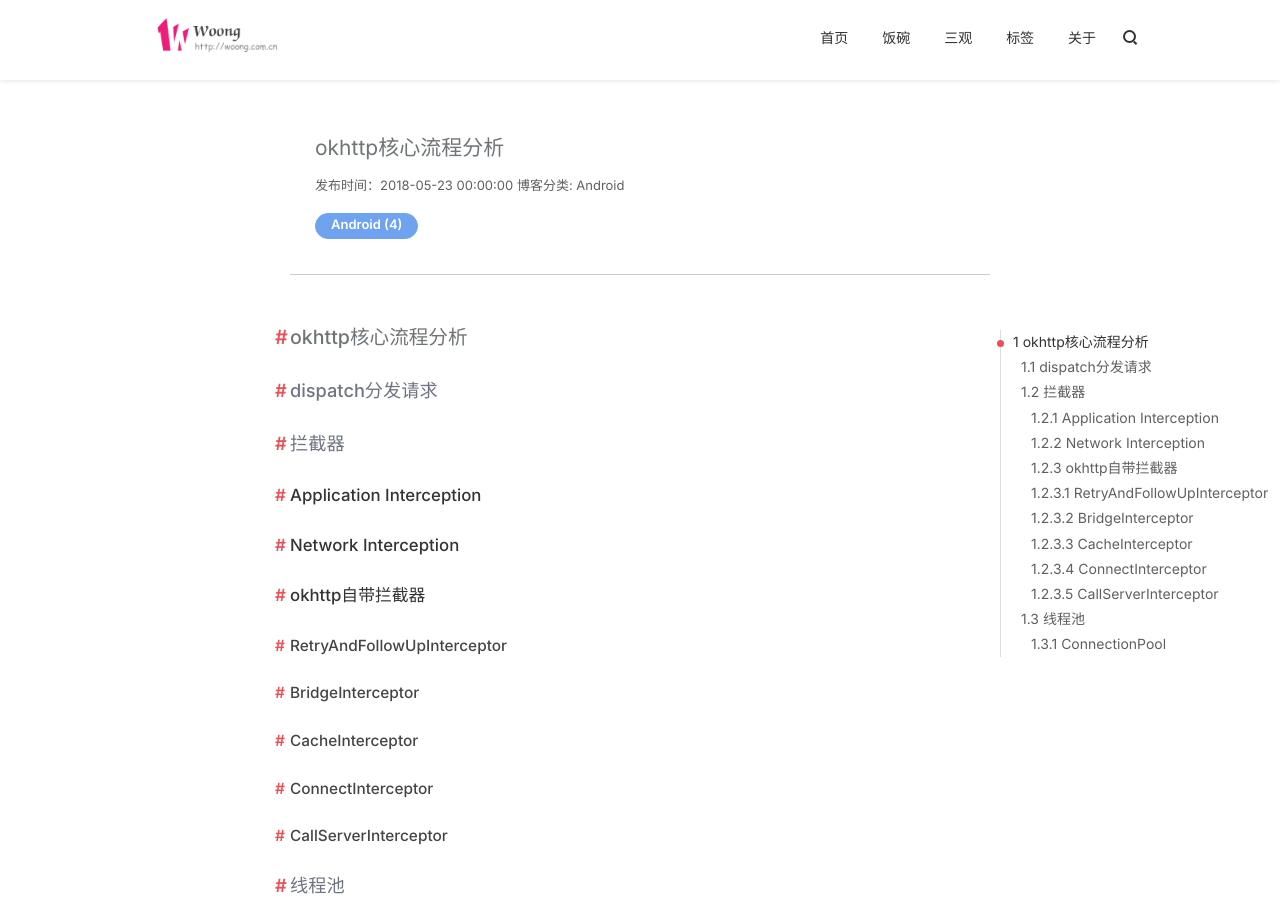
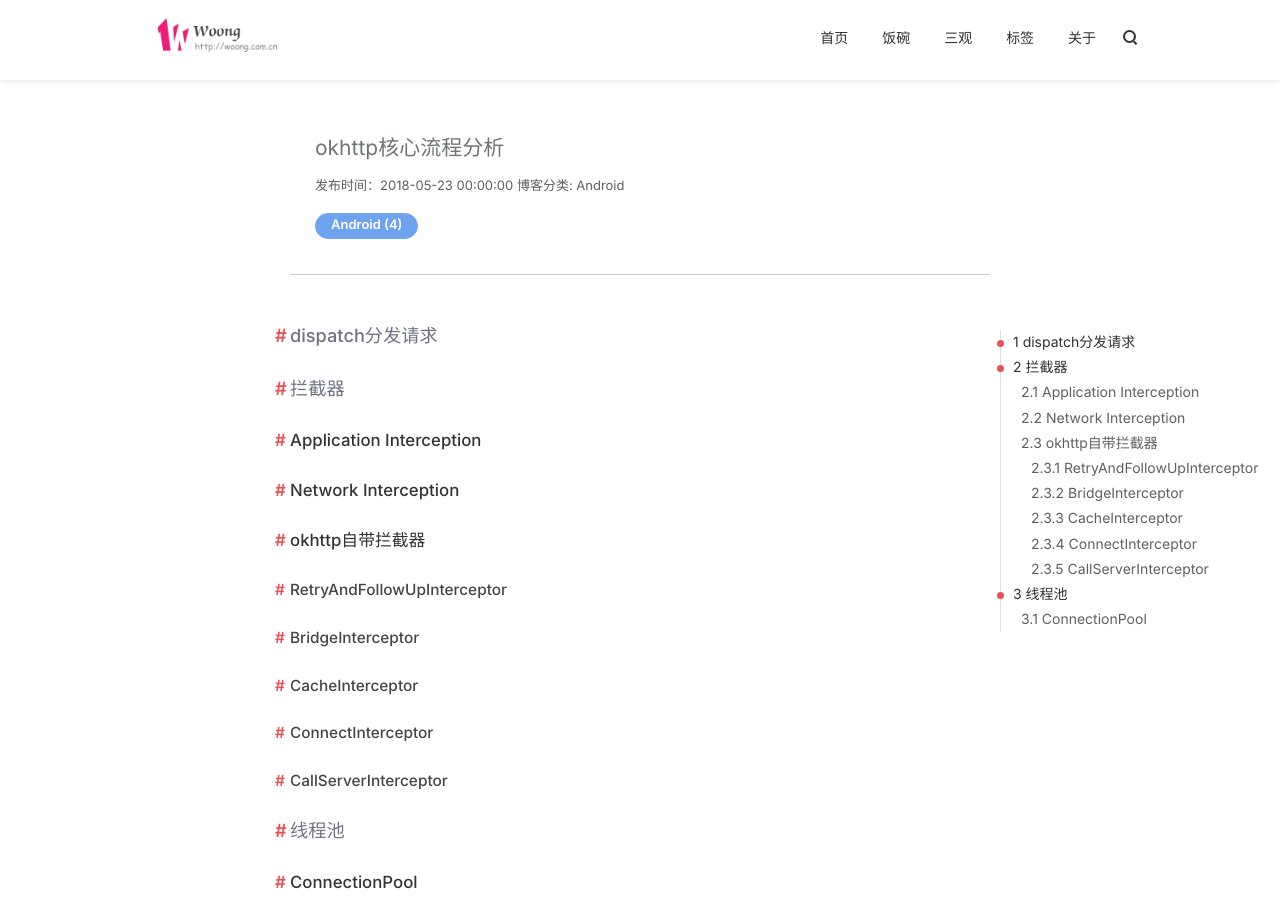
Before and after one commit to j1406493495/j1406493495.github.io, a Jekyll site: the page built from _posts/android/2018-05-23-okhttp核心流程分析.md, in a window 1280 px wide and 900 px high. Built offline with Jekyll 4.4.1, drawn with Linux system fonts in a browser that asks for light colours; nearby versions of some CDN libraries; comment, search, counter and statistics services are not loaded.

Commit message:
[Bug XXXX] okhttp.md Cause: None Solution: None Fixed Version: None Branch: None

```diff
--- a/_posts/android/2018-05-23-okhttp核心流程分析.md
+++ b/_posts/android/2018-05-23-okhttp核心流程分析.md
@@ -9,10 +9,6 @@ category: Android
 tags:
 - Android
 ---
-
-
-
-# okhttp核心流程分析
 
 
 
```
